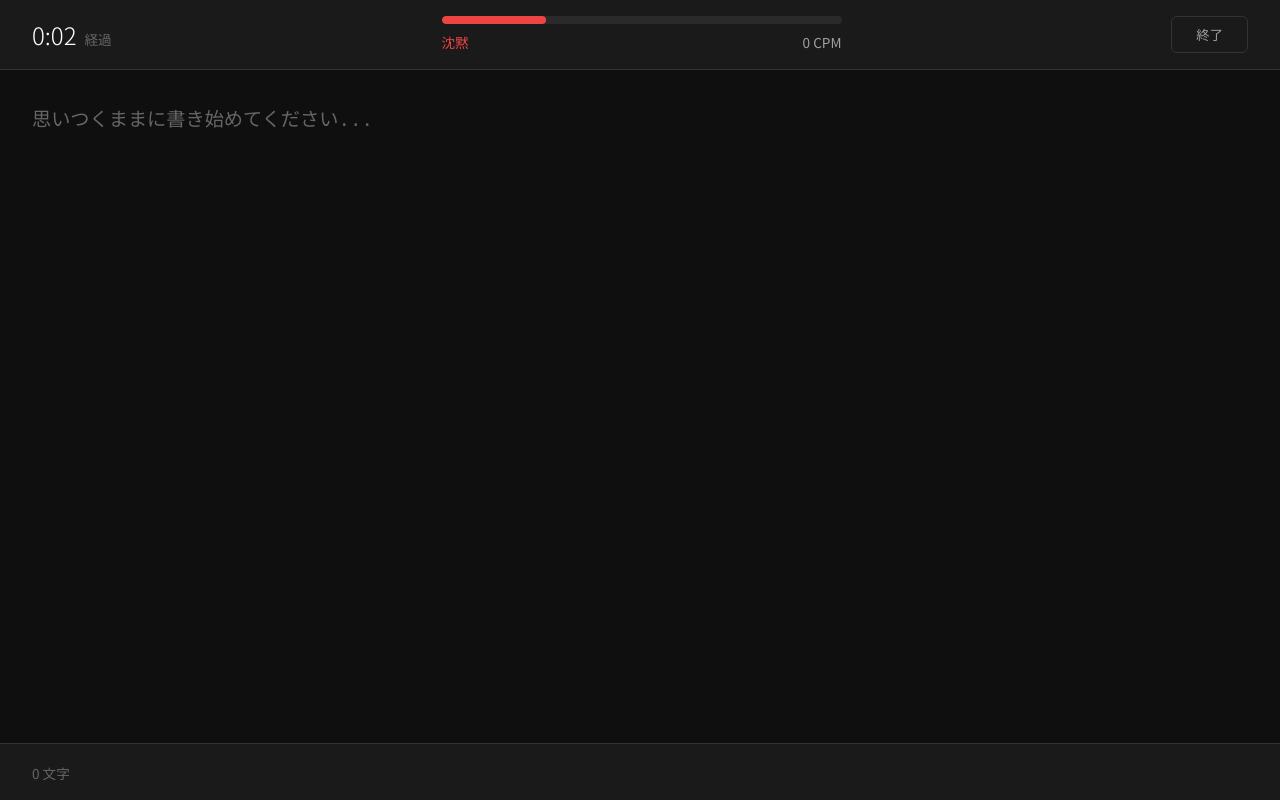
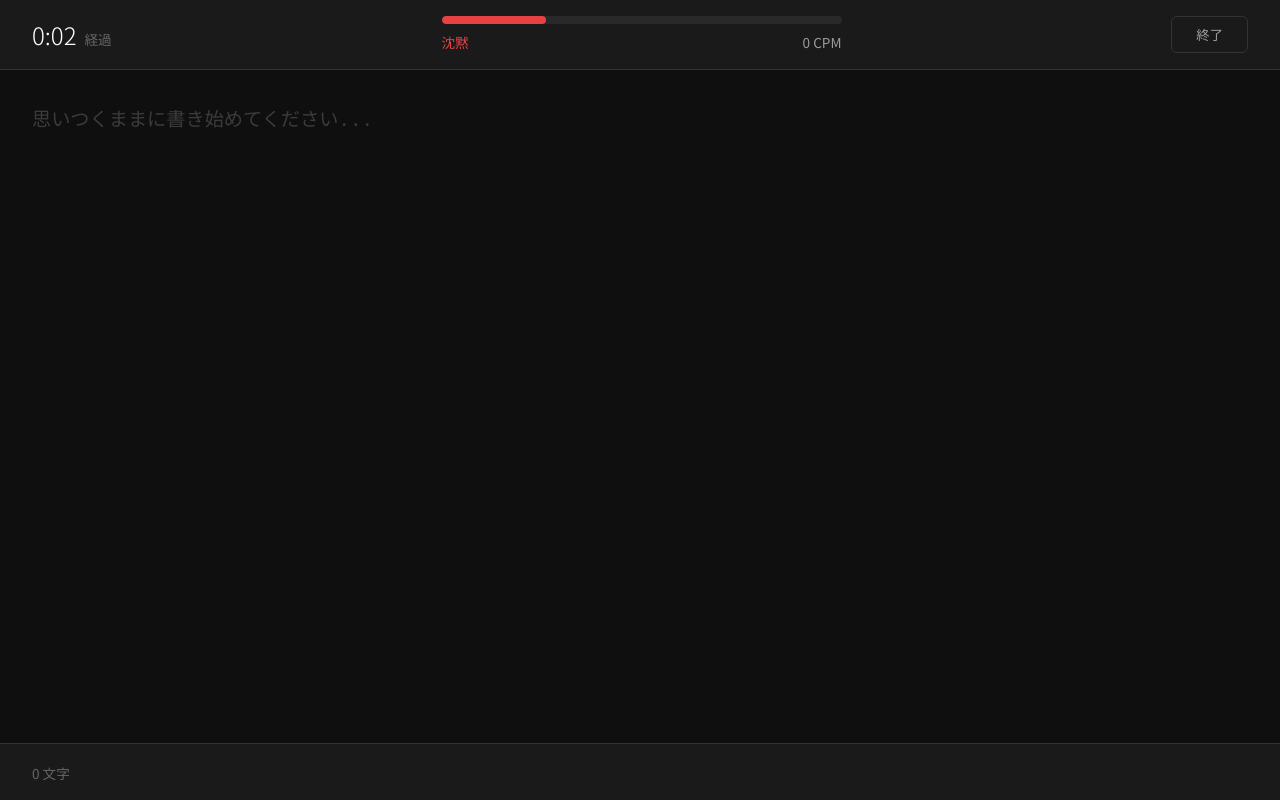
Before and after one commit to makura645/flow-journal, a Next.js app: page / in a window 1280 px wide. Both pictures are taken after a click on the button "はじめる". Built offline with nearby package versions, Linux system fonts and the light colour scheme.

Commit message:
フローゲージのフェードと霞みロジックをゲージベースに変更
Co-Authored-By: Claude Opus 4.5 <noreply@anthropic.com>

```diff
--- a/src/components/FlowGauge.tsx
+++ b/src/components/FlowGauge.tsx
@@ -1,11 +1,13 @@
+import type { CSSProperties } from 'react';
 import type { FlowGaugeState } from '../types';
 
 interface FlowGaugeProps {
   gaugeState: FlowGaugeState;
   cpm: number;
+  style?: CSSProperties;
 }
 
-export function FlowGauge({ gaugeState, cpm }: FlowGaugeProps) {
+export function FlowGauge({ gaugeState, cpm, style }: FlowGaugeProps) {
   const { percentage, state } = gaugeState;
 
   const getStateColor = () => {
@@ -25,7 +27,7 @@ export function FlowGauge({ gaugeState, cpm }: FlowGaugeProps) {
   };
 
   return (
-    <div className="flow-gauge">
+    <div className="flow-gauge" style={style}>
       <div className="gauge-bar">
         <div
           className="gauge-fill"
--- a/src/components/JournalEditor.tsx
+++ b/src/components/JournalEditor.tsx
@@ -53,11 +53,13 @@ export function JournalEditor({
           <span className="timer-label">経過</span>
         </div>
 
-        <FlowGauge gaugeState={gaugeState} cpm={cpmData.current} />
+        <FlowGauge gaugeState={gaugeState} cpm={cpmData.current} style={{ opacity: Math.max(0, 1 - elapsed / 60), transition: 'opacity 1s ease' }} />
 
-        <button className="end-button" onClick={onEnd}>
-          終了
-        </button>
+        <div className="header-actions">
+          <button className="end-button" onClick={onEnd}>
+            終了
+          </button>
+        </div>
       </header>
 
       <div className="editor-container">
@@ -68,7 +70,9 @@ export function JournalEditor({
           onInput={handleInput}
           placeholder="思いつくままに書き始めてください..."
           style={{
-            opacity: fadeState.opacity,
+            opacity: gaugeState.percentage >= 50
+              ? 1.0
+              : gaugeState.percentage / 50,
           }}
         />
 
```
